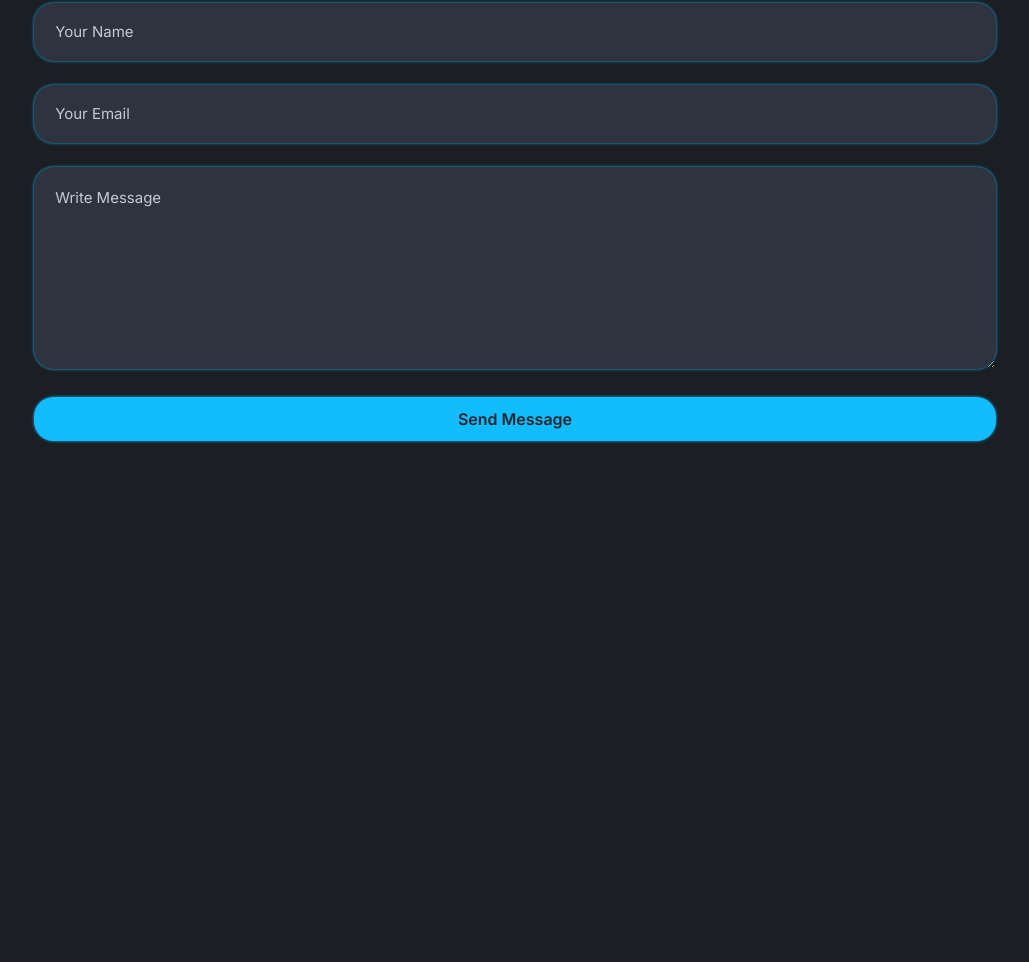
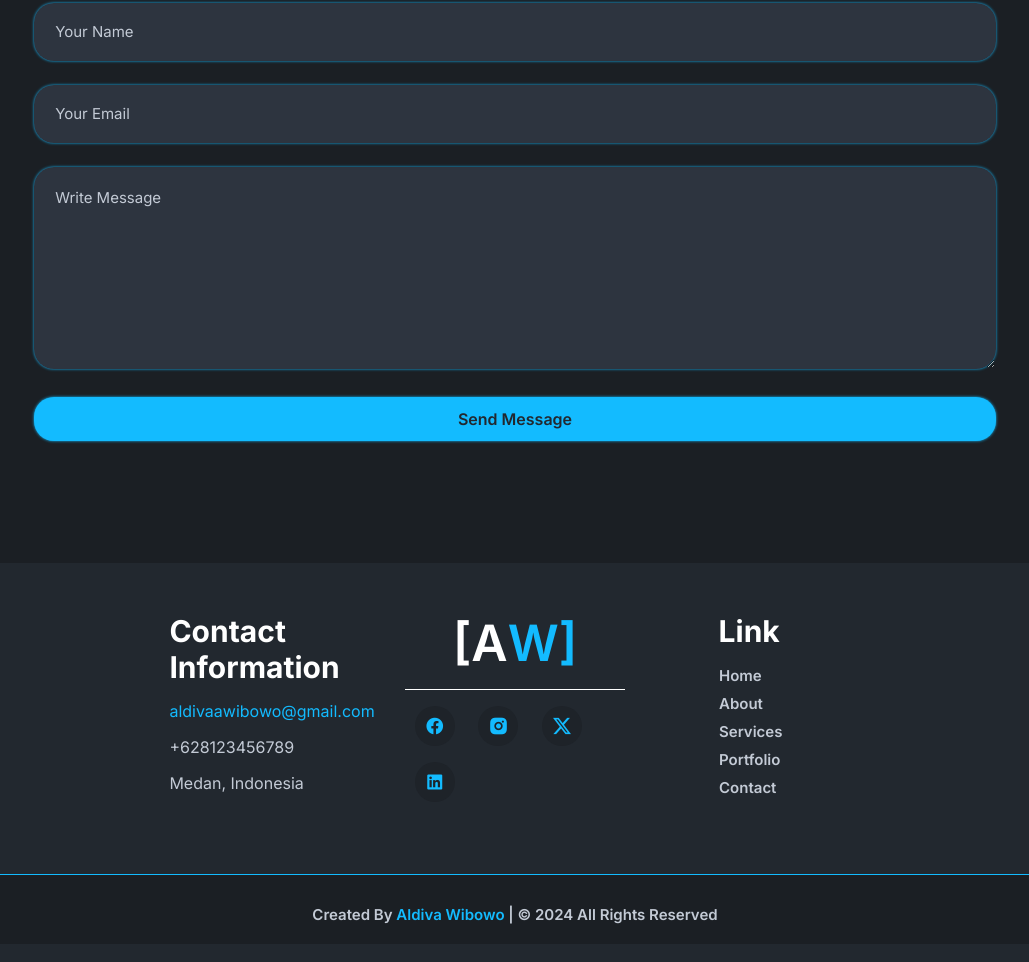
Before and after one commit to Aldbow/test-web, a plain HTML site: page index.html in a window 1280 px wide. Shown: the part 3813-4775 px from the top of the page, without its empty margins (125-1154 px from the left). Before the commit the page ends 4376 px from the top, so only its background shows below. Drawn offline with nearby package versions, Linux system fonts and the light colour scheme.

Commit message:
feat: :art: Modify scroll animation & add footer

```diff
--- a/css/style.css
+++ b/css/style.css
@@ -542,7 +542,112 @@ form .send-btn:hover {
   cursor: pointer;
 }
 
-/* TODO FOOTER */
+footer {
+  display: flex;
+  align-items: center;
+  justify-content: center;
+  flex-direction: column;
+  width: 100%;
+  background: var(--second-bg-color);
+}
+
+.footer-container {
+  display: flex;
+  align-items: stretch;
+  justify-content: space-between;
+  flex-direction: row;
+  width: 60%;
+  gap: 1rem;
+  height: 100%;
+  padding: 2rem 0;
+  color: var(--other-color);
+}
+
+.footer-title {
+  font-size: 20px;
+  font-weight: 600;
+  color: var(--text-color);
+}
+
+.footer-item {
+  display: flex;
+  flex-direction: column;
+  width: 100%;
+  height: 100%;
+  gap: 1rem;
+}
+
+.footer-item .logo {
+  font-size: 50px;
+  display: flex;
+  align-items: center;
+  justify-content: center;
+  width: 100%;
+  height: 100%;
+}
+
+.footer-item:nth-child(3) {
+  display: flex;
+  align-items: center;
+}
+
+.footer-item:nth-child(3) .footer-title {
+  margin-right: 0.2rem;
+}
+
+.footer-item ul li {
+  list-style: none;
+  margin-bottom: 0.5rem;
+}
+
+.footer-item ul li a {
+  color: var(--other-color);
+  font-size: 15px;
+  font-weight: 600;
+  text-decoration: none;
+}
+
+.footer-item ul li a:hover {
+  color: var(--main-color);
+  transition: all 0.5s ease;
+  text-shadow: 0 0 15px var(--main-color);
+  cursor: pointer;
+}
+
+.footer-social {
+  display: flex;
+  align-items: center;
+  justify-content: center;
+  flex-direction: row;
+  width: 100%;
+  border-top: 1px solid var(--text-color);
+}
+
+.footer-social i {
+  margin-right: 0.6rem;
+  margin-left: 0.6rem;
+  margin-top: 1rem;
+  font-size: 20px;
+  cursor: pointer;
+}
+
+.footer-copyright {
+  display: flex;
+  align-items: center;
+  justify-content: center;
+  flex-direction: column;
+  width: 100%;
+  background: var(--bg-color);
+  border-top: 1px solid var(--main-color);
+  padding: 20px 0;
+}
+
+.footer-copyright p {
+  color: var(--other-color);
+  font-size: 15px;
+  font-weight: 600;
+  margin-top: 10px;
+}
 
 /* RESPONSIVE */
 @media (max-width: 1700px) {
--- a/index.html
+++ b/index.html
@@ -267,6 +267,51 @@
         </div>
     </section>
 
+    <!-- Footer -->
+    <footer>
+        <div class="footer-container">
+            <div class="footer-item">
+                <div class="footer-title">
+                    <h2>Contact Information</h2>
+                </div>
+                <p><span>aldivaawibowo@gmail.com</span></p>
+                <p>+628123456789</p>
+                <p>Medan, Indonesia</p>
+            </div>
+
+            <div class="footer-item">
+                <div class="footer-title">
+                    <h2 class="logo">[A<span>W]</span></h2>
+                </div>
+                <div class="footer-social">
+                    <div class="social">
+                        <a href="#"><i class="ri-facebook-circle-fill"></i></a>
+                        <a href="#"><i class="ri-instagram-fill"></i></a>
+                        <a href="#"><i class="ri-twitter-x-fill"></i></a>
+                        <a href="#"><i class="ri-linkedin-box-fill"></i></a>
+                    </div>
+                </div>
+            </div>
+
+            <div class="footer-item">
+                <div class="footer-title">
+                    <h2>Link</h2>
+                </div>
+                <ul>
+                    <li><a href="#home">Home</a></li>
+                    <li><a href="#about">About</a></li>
+                    <li><a href="#services">Services</a></li>
+                    <li><a href="#portfolio">Portfolio</a></li>
+                    <li><a href="#contact">Contact</a></li>
+                </ul>
+            </div>
+        </div>
+
+        <div class="footer-copyright">
+            <p>Created By <span>Aldiva Wibowo</span> | &copy; 2024 All Rights Reserved</p>
+        </div>
+    </footer>
+
     <!-- JS Link -->
     <script src="js/script.js"></script>
 </body>
```
